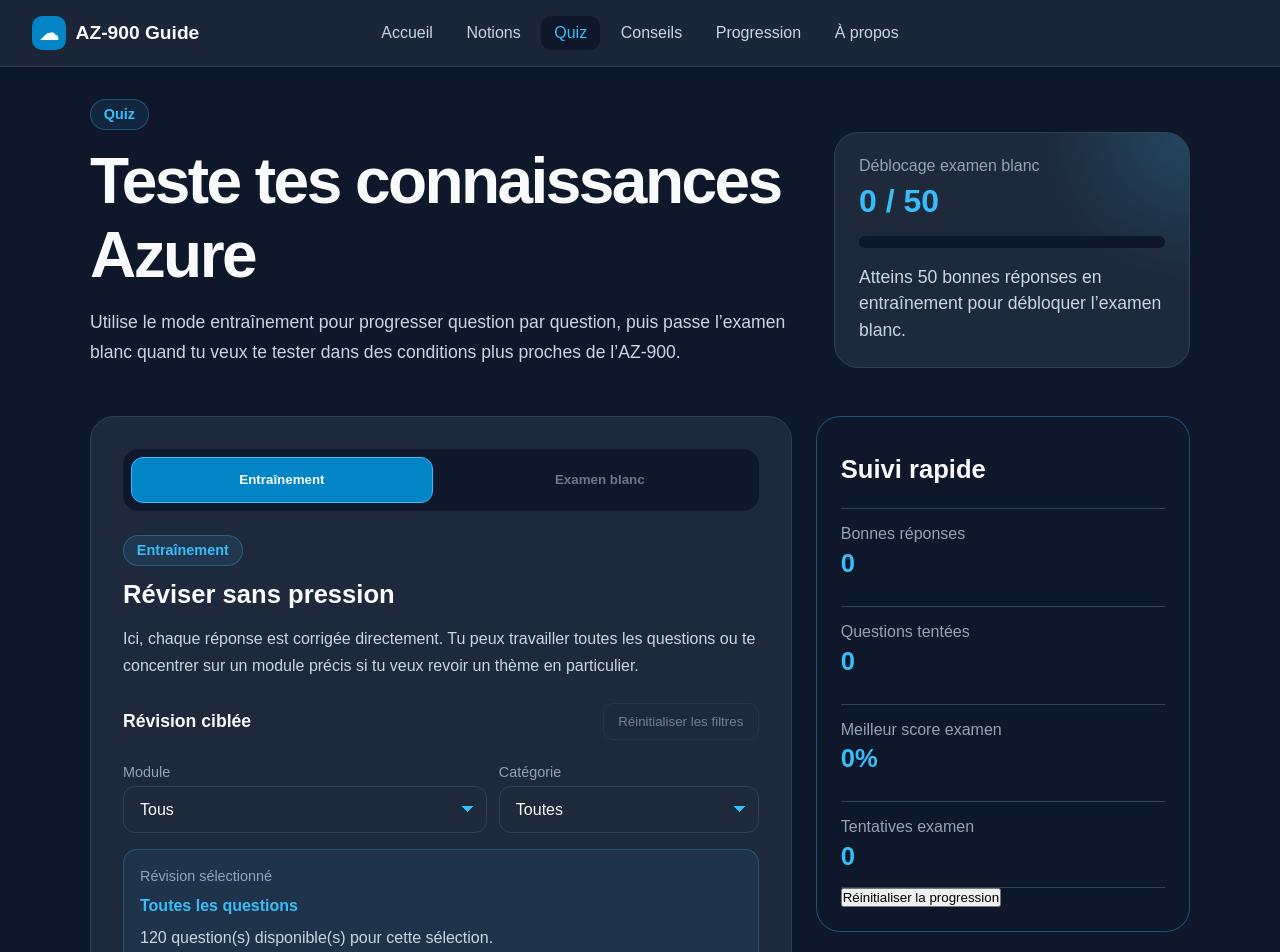
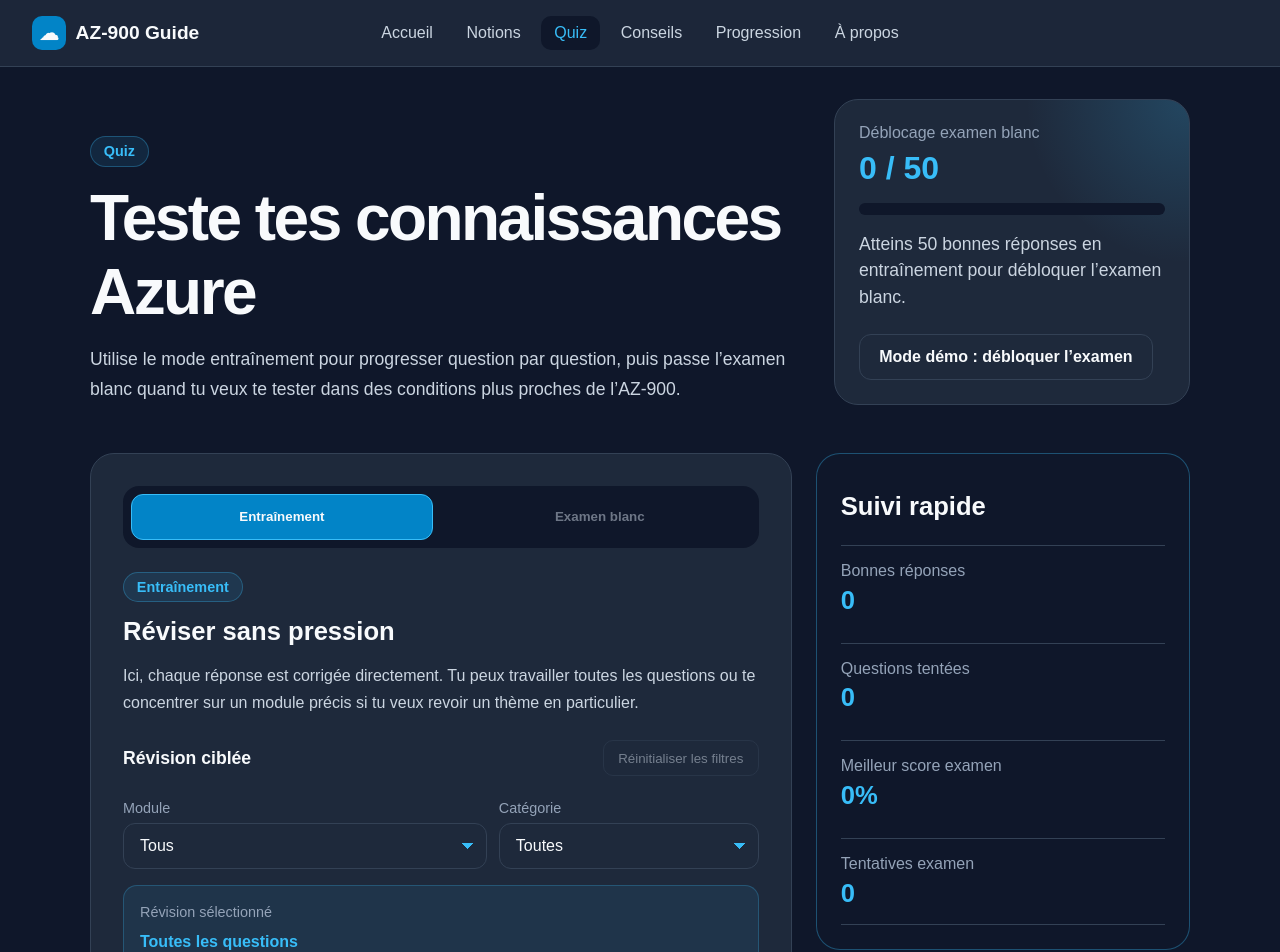
Before and after one commit to matLouis-Hena/az900-guide, a React (Vite) app: page /quiz in a window 1280 px wide. Shown: the top 952 px of the page. Built offline with nearby package versions, Linux system fonts and the light colour scheme.

Commit message:
Ajout d'un bouton pour débloquer l'examen

```diff
--- a/src/pages/Quiz.jsx
+++ b/src/pages/Quiz.jsx
@@ -1,9 +1,9 @@
 import { useEffect, useState } from 'react';
 import questionsData from '../data/questions.json';
 
-const EXAM_QUESTION_COUNT = 5;
+const EXAM_QUESTION_COUNT = 50;
 const REQUIRED_CORRECT_ANSWERS = 50;
-const EXAM_DURATION_SECONDS = 1 * 60;
+const EXAM_DURATION_SECONDS = 45 * 60;
 
 function shuffleArray(array) {
   const shuffled = [...array];
@@ -307,21 +307,11 @@
     localStorage.removeItem('examInProgress');
   }
 
-  function resetProgress() {
-    localStorage.removeItem('trainingCorrectAnswers');
-    localStorage.removeItem('trainingAttempts');
-    localStorage.removeItem('bestExamScore');
-    localStorage.removeItem('completedExam');
-    localStorage.removeItem('examInProgress');
+  function giveExam() {
+    const requiredAnswers = REQUIRED_CORRECT_ANSWERS;
 
-    setTrainingCorrectAnswers(50);
-    setTrainingAttempts(0);
-    setBestExamScore(0);
-    setCompletedExam(0);
-
-    setMode('training');
-    setHasStarted(false);
-    resetQuizState();
+    setTrainingCorrectAnswers(requiredAnswers);
+    localStorage.setItem("trainingCorrectAnswers", String(requiredAnswers));
   }
 
   function calculatePercentage(value, total) {
@@ -428,6 +418,11 @@
               ? 'Le mode examen blanc est disponible.'
               : 'Atteins 50 bonnes réponses en entraînement pour débloquer l’examen blanc.'}
           </p>
+
+          <button type="button" className="secondary-button" onClick={giveExam}>
+            Mode démo : débloquer l’examen
+          </button>
+
         </div>
       </div>
 
@@ -616,10 +611,6 @@
                 <strong>{completedExam}</strong>
               </div>
             </div>
-
-            <button className="reset-button" onClick={resetProgress}>
-              Réinitialiser la progression
-            </button>
           </aside>
         </div>
       )}
```
